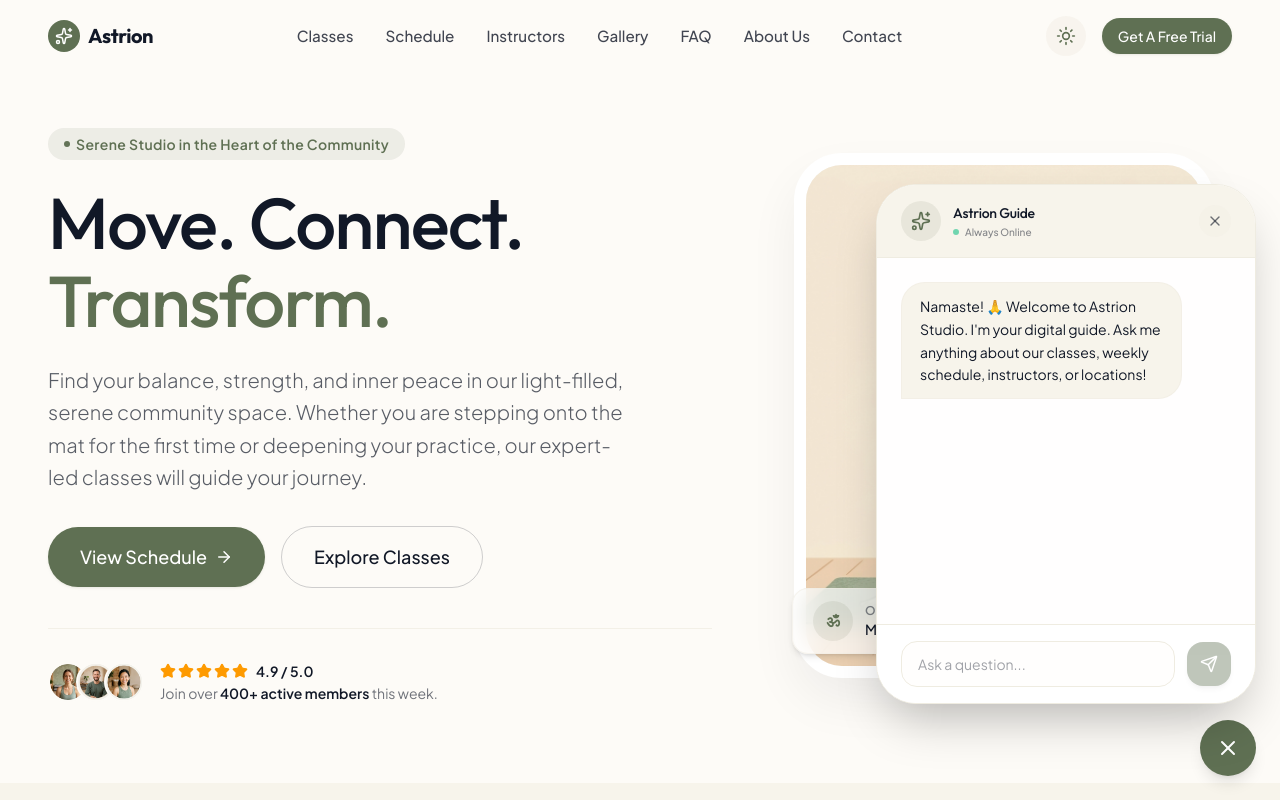
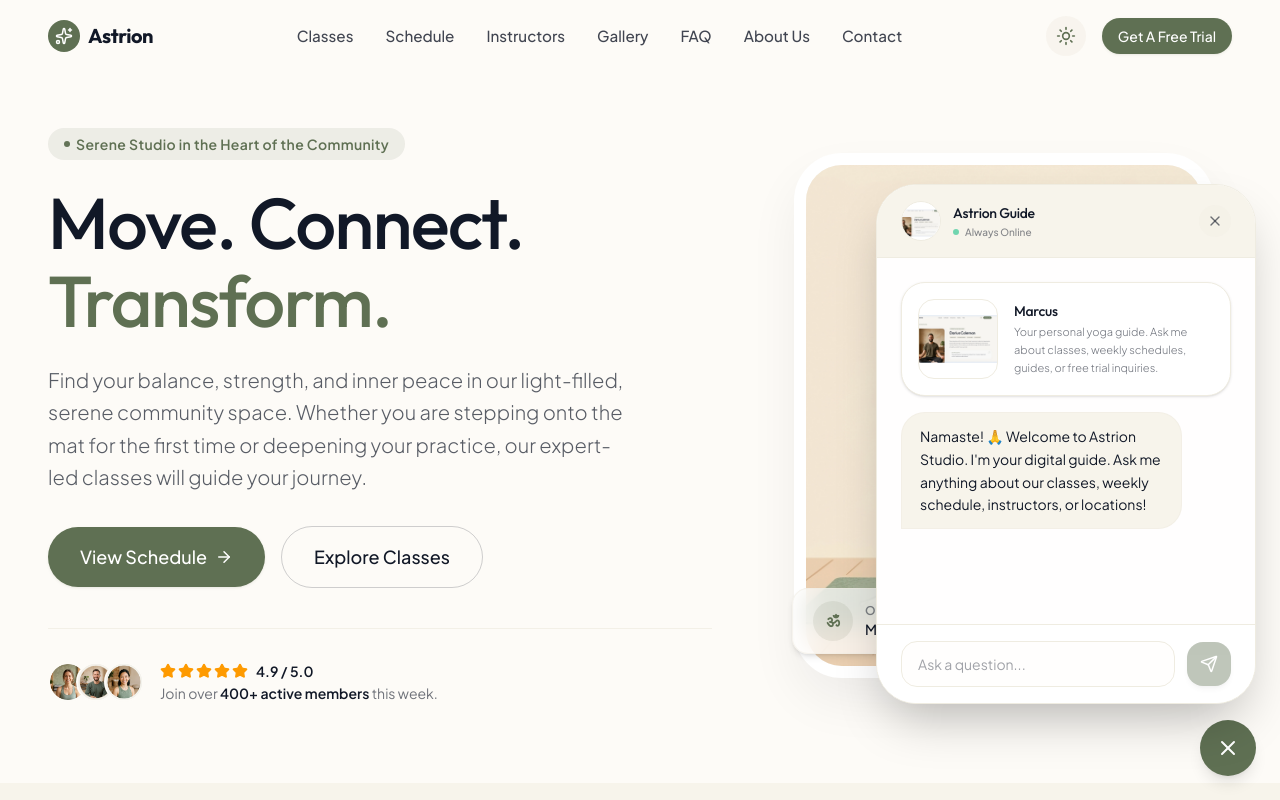
Before and after one commit to dineshnarayannk/Yoga_studio, a Next.js app: page / in a window 1280 px wide. Both pictures are taken after a click on the button 1228 px from the left and 748 px from the top of the page. Shown: the top 800 px of the page. Built offline with nearby package versions, Linux system fonts and the light colour scheme.

Commit message:
feat: render character avatar and welcoming card inside AI chatbot window

```diff
--- a/components/ui/ChatBot.tsx
+++ b/components/ui/ChatBot.tsx
@@ -4,6 +4,7 @@ import { useState, useEffect, useRef } from "react";
 import { motion, AnimatePresence } from "framer-motion";
 import { MessageSquare, X, Send, Sparkles } from "lucide-react";
 import Link from "next/link";
+import Image from "next/image";
 
 interface Message {
   id: string;
@@ -157,8 +158,13 @@ export function ChatBot() {
             {/* Header */}
             <div className="bg-astrian-cream dark:bg-[#121413] border-b border-astrian-clay dark:border-white/5 px-6 py-4 flex items-center justify-between transition-colors duration-300">
               <div className="flex items-center gap-3">
-                <div className="h-10 w-10 rounded-full bg-astrian-sage/10 text-astrian-sage dark:text-astrian-leaf flex items-center justify-center font-bold">
-                  <Sparkles className="h-5 w-5" />
+                <div className="h-10 w-10 rounded-full overflow-hidden relative border border-astrian-clay dark:border-white/10 bg-white">
+                  <Image
+                    src="/chatbot-avatar.png"
+                    alt="Astrion Guide Avatar"
+                    fill
+                    className="object-contain scale-150 -translate-x-1 translate-y-0.5"
+                  />
                 </div>
                 <div>
                   <h3 className="font-bold text-sm text-astrian-charcoal dark:text-gray-100 font-display">Astrion Guide</h3>
@@ -182,6 +188,24 @@ export function ChatBot() {
               ref={scrollRef}
               className="flex-1 overflow-y-auto p-6 space-y-4 bg-astrian-oat/20 dark:bg-[#1c1f1d] custom-scrollbar"
             >
+              {/* Welcoming Character Illustration */}
+              <div className="p-4 bg-white dark:bg-[#121413] rounded-3xl border border-astrian-clay dark:border-white/5 flex items-center gap-4 shadow-sm transition-colors duration-300">
+                <div className="relative h-20 w-20 shrink-0 overflow-hidden rounded-2xl bg-white border border-astrian-clay dark:border-white/5">
+                  <Image
+                    src="/chatbot-avatar.png"
+                    alt="Astrion Guide Welcome"
+                    fill
+                    className="object-contain scale-125 -translate-x-1"
+                  />
+                </div>
+                <div>
+                  <h4 className="font-bold text-sm text-astrian-charcoal dark:text-gray-100 font-display">Marcus</h4>
+                  <p className="text-[11px] text-astrian-charcoal/60 dark:text-gray-400 leading-relaxed font-light mt-0.5">
+                    Your personal yoga guide. Ask me about classes, weekly schedules, guides, or free trial inquiries.
+                  </p>
+                </div>
+              </div>
+
               {messages.map((msg) => (
                 <div
                   key={msg.id}
```
Also changed, not shown: public/chatbot-avatar.png (added).
